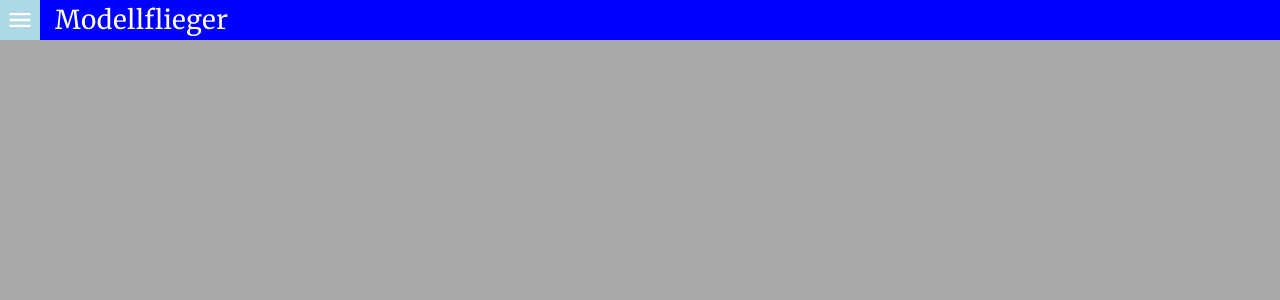
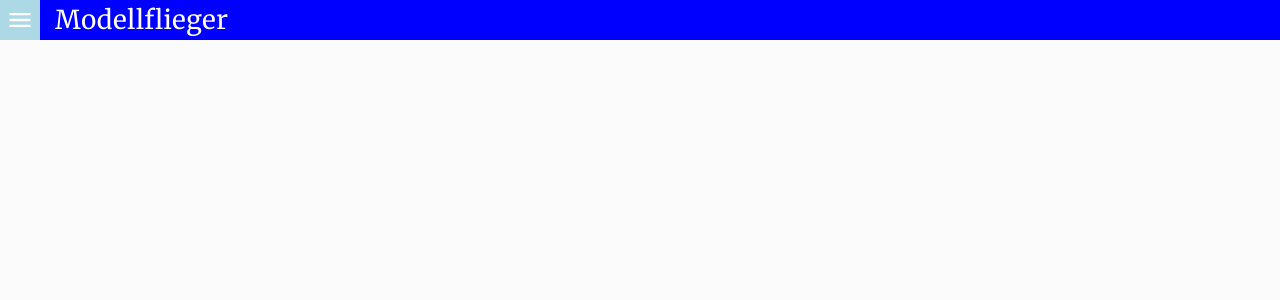
Before and after one commit to hspeedy/modellflieger, an Angular app in the folder web/: page / in a window 1280 px wide. Shown: the top 300 px of the page. Built offline with nearby package versions, Linux system fonts and the light colour scheme.

Commit message:
start content host

```diff
--- a/web/src/app/templates/app-frame-template/app-frame-template.component.css
+++ b/web/src/app/templates/app-frame-template/app-frame-template.component.css
@@ -3,7 +3,6 @@
   width: 100%;
   height: 100%;
   position: fixed;
-  background-color: darkgrey;
 }
 
 .app-bar {
@@ -11,3 +10,11 @@
   height: 40px;
   position: fixed;
 }
+
+.app-content {
+  width: 100%;
+  height: 100%;
+  top: 40px;
+  position: fixed;
+  background-color: #FBFBFB;
+}
--- a/web/src/app/templates/app-frame-template/app-frame-template.component.html
+++ b/web/src/app/templates/app-frame-template/app-frame-template.component.html
@@ -2,4 +2,7 @@
   <div class="app-bar">
     <ng-content select="[appbar]"></ng-content>
   </div>
+  <div class="app-content">
+    <ng-content select="[appcontent]"></ng-content>
+  </div>
 </div>
```
